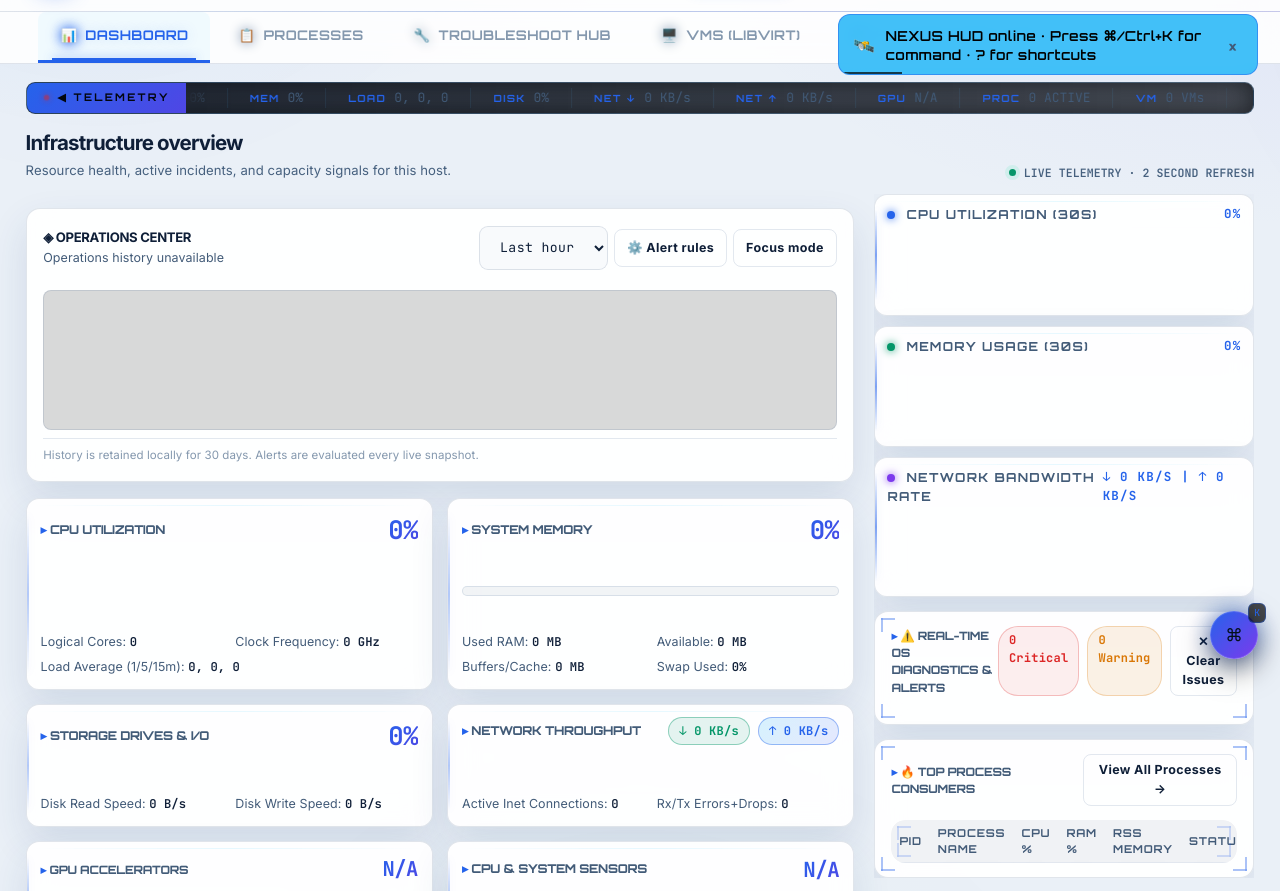
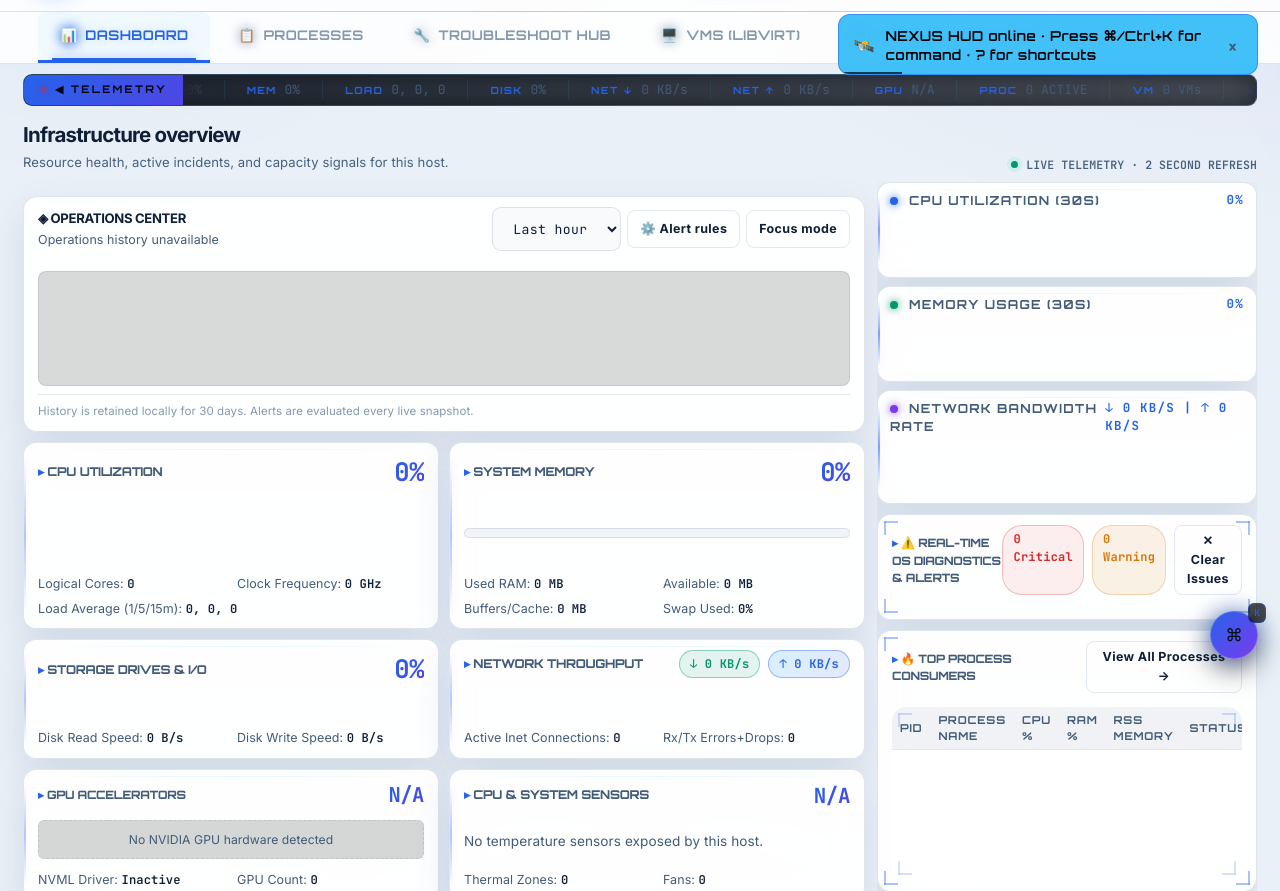
Before and after one commit to mylab12345/Monitor-X, a plain HTML site: page frontend/index.html in a window 1280 px wide. Shown: the part 61-952 px from the top of the page. Drawn offline with Linux system fonts and the light colour scheme; files that its build step writes are made by us from their sources; no server answers; files whose address does not match are found by name.

Commit message:
dashboard: tighten layout spacing and remove all grid gaps without compromising aesthetics
Co-authored-by: arena-agent <297053741+arena-agent@users.noreply.github.com>

```diff
--- a/frontend/css/dashboard-refresh.css
+++ b/frontend/css/dashboard-refresh.css
@@ -55,8 +55,8 @@
 
 /* Full-bleed layout: dashboard spans the entire terminal/system viewport width
    (no 1600px cap) so every panel is visible edge-to-edge at any screen size. */
-.main-content { max-width: none; width: 100%; margin: 0 auto; padding: 18px clamp(14px, 2vw, 32px) 32px; }
-.dashboard-context { display: flex; justify-content: space-between; align-items: end; gap: 20px; margin: 4px 0 24px; }
+.main-content { max-width: none; width: 100%; margin: 0 auto; padding: 10px clamp(12px, 1.8vw, 24px) 16px; }
+.dashboard-context { display: flex; justify-content: space-between; align-items: end; gap: 12px; margin: 0 0 10px; }
 .dashboard-context h2 { font-size: clamp(1.35rem, 2vw, 1.7rem); letter-spacing: -.04em; color: var(--text-main); }
 .dashboard-context p { margin-top: 5px; color: var(--mx-text-soft); font-size: .88rem; }
 .dashboard-context .context-status { display: inline-flex; align-items: center; gap: 8px; color: var(--mx-text-soft); font: 600 .72rem 'JetBrains Mono', monospace; white-space: nowrap; }
@@ -119,7 +119,7 @@
 @media (max-width: 700px) {
     .app-header { min-height: 0; }
     .tab-nav { top: 118px; }
-    .main-content { padding: 20px 14px 36px; }
-    .dashboard-context { align-items: flex-start; flex-direction: column; gap: 8px; margin-bottom: 18px; }
+    .main-content { padding: 12px 10px 20px; }
+    .dashboard-context { align-items: flex-start; flex-direction: column; gap: 6px; margin-bottom: 10px; }
     .dashboard-context .context-status { font-size: .68rem; }
 }
--- a/frontend/css/quality-overrides.css
+++ b/frontend/css/quality-overrides.css
@@ -299,7 +299,7 @@
     max-width: 1600px;
     width: 100%;
     margin: 0 auto;
-    padding: 18px clamp(14px, 2vw, 32px) 32px;
+    padding: 10px clamp(12px, 1.8vw, 24px) 16px;
     transition: max-width 0.3s cubic-bezier(0.4, 0, 0.2, 1);
     flex: 1; /* Fill remaining vertical space so footer sticks to bottom */
 }
@@ -314,30 +314,32 @@
     .dashboard-grid-layout {
         display: grid;
         grid-template-columns: 1fr 380px; /* Fixed sidebar width for consistency */
-        gap: 20px;
-        align-items: start;
+        gap: 12px;
+        align-items: stretch;
         width: 100%;
         /* Fill remaining vertical space so no big empty area at bottom */
-        min-height: calc(100vh - 220px);
+        min-height: calc(100vh - 200px);
     }
 
     .dashboard-main-col {
         display: flex;
         flex-direction: column;
-        gap: 16px;
+        gap: 10px;
         min-width: 0;
+        height: 100%;
     }
 
     .dashboard-side-col {
         display: flex;
         flex-direction: column;
-        gap: 14px;
+        gap: 10px;
         min-width: 0;
+        height: 100%;
         /* Stretch sidebar to fill available height so no big empty gap */
         position: sticky;
-        top: 90px;
-        align-self: start;
-        max-height: calc(100vh - 110px);
+        top: 80px;
+        align-self: stretch;
+        max-height: calc(100vh - 90px);
         overflow-y: auto;
         scrollbar-width: thin;
         scrollbar-color: rgba(148,163,184,0.2) transparent;
@@ -357,23 +359,28 @@
     /* Stack Sparkline Charts vertically when placed in the side column */
     .dashboard-side-col .charts-row {
         grid-template-columns: 1fr;
-        gap: 10px;
+        gap: 8px;
     }
 
     /* Format metrics grid to a clean 2-column configuration inside main column */
     .dashboard-main-col .metrics-grid {
         grid-template-columns: repeat(2, minmax(0, 1fr));
-        gap: 14px;
+        gap: 10px;
+        align-items: stretch;
     }
 
     /* Provide additional vertical space for historical charts to render rich details */
     .dashboard-main-col .ops-chart {
-        height: 140px;
+        height: 115px;
     }
 
-    /* Metric cards: fill their grid cells without excess padding */
+    /* Metric cards: fill their grid cells without excess padding or internal gaps */
     .dashboard-main-col .metric-card {
-        padding: 12px 14px;
+        padding: 10px 14px;
+        display: flex;
+        flex-direction: column;
+        justify-content: space-between;
+        align-self: stretch;
     }
 }
 
@@ -382,7 +389,7 @@
     .dashboard-grid-layout {
         display: flex;
         flex-direction: column;
-        gap: 24px;
+        gap: 14px;
     }
 
     .dashboard-main-col,
@@ -398,15 +405,30 @@
     .top-processes { order: 5; }
 }
 
-/* 4. Fine-Tuning Spacing & Densities for Better Vertical Fit */
+/* 4. Fine-Tuning Spacing & Densities for Better Vertical Fit without Any Gap */
 .metric-card {
-    padding: clamp(12px, 1.2vw, 16px);
+    padding: 10px 14px;
+    display: flex;
+    flex-direction: column;
+    justify-content: space-between;
+    align-self: stretch;
 }
 .chart-card {
-    padding: clamp(10px, 1vw, 14px);
+    padding: 8px 12px;
+    display: flex;
+    flex-direction: column;
+    justify-content: space-between;
 }
 .operations-center {
-    padding: clamp(14px, 1.3vw, 18px);
+    padding: 10px 14px;
+}
+
+#system-card,
+.system-metadata-card {
+    grid-column: 1 / -1 !important; /* Always span full width so there is NEVER an empty cell/gap in the metrics grid */
+    width: 100%;
+    min-width: 0;
+    align-self: stretch;
 }
 
 /* 5. Sizing polish — every dashboard option fits its panel, no clipping.
@@ -538,18 +560,25 @@
     box-shadow: none;
 }
 
-/* Keep sparkline cards compact in the side column: header + 60px canvas. */
+/* Keep sparkline cards compact in the side column without any gap. */
 .dashboard-side-col .chart-card {
-    padding: 10px 12px;
+    padding: 8px 12px;
+    display: flex;
+    flex-direction: column;
+    justify-content: space-between;
 }
 .dashboard-side-col .chart-header {
     margin-bottom: 4px;
     font-size: 0.78rem;
 }
+.dashboard-side-col .chart-card canvas {
+    max-height: 55px;
+    width: 100% !important;
+}
 
 /* Issues panel and top-processes in sidebar: reduce padding to fit more content */
 .dashboard-side-col .issues-panel {
-    padding: 14px 16px;
+    padding: 10px 14px;
 }
 .dashboard-side-col .issues-list {
     margin-top: 8px;
@@ -560,7 +589,14 @@
     font-size: 0.8rem;
 }
 .dashboard-side-col .top-processes {
-    padding: 14px 16px;
+    padding: 10px 14px;
+    flex: 1 1 auto;
+    display: flex;
+    flex-direction: column;
+    justify-content: space-between;
+}
+.dashboard-side-col .top-processes .table-container {
+    flex: 1 1 auto;
 }
 .dashboard-side-col .top-processes .data-table {
     font-size: 0.76rem;
@@ -570,9 +606,9 @@
     padding: 5px 8px;
 }
 
-/* Tighter context strip so the operations center starts higher on screen. */
+/* Tighter context strip so the operations center starts higher on screen without any gap. */
 .dashboard-context {
-    margin: 0 0 14px;
+    margin: 0 0 10px !important;
     padding: 0;
 }
 .dashboard-context h2 {
@@ -602,10 +638,10 @@
     .dashboard-side-col .charts-row,
     .dashboard-side-col .issues-panel,
     .dashboard-side-col .top-processes {
-        margin-bottom: 24px;
+        margin-bottom: 14px;
     }
     .dashboard-main-col .metrics-grid {
-        margin-bottom: 24px;
+        margin-bottom: 14px;
     }
 }
 
@@ -618,8 +654,8 @@
 /*  state + each GPU row tight.                                               */
 /* ========================================================================== */
 #gpu-card {
-    align-self: start;              /* don’t stretch to tall neighbor */
-    justify-content: flex-start;    /* no extra space-between distribution */
+    align-self: stretch;            /* match neighbor row height perfectly with zero gap */
+    justify-content: space-between; /* distribute content cleanly */
     min-width: 0;
 }
 #gpu-card .card-header {
--- a/frontend/index.html
+++ b/frontend/index.html
@@ -247,6 +247,10 @@
                                 </div>
                                 <div id="gpu-content">
                                     <p class="no-data">No NVIDIA GPU hardware detected</p>
+                                </div>
+                                <div class="card-footer-grid" id="gpu-footer">
+                                    <div>NVML Driver: <b id="gpu-driver-status">Inactive</b></div>
+                                    <div>GPU Count: <b id="gpu-count-val">0</b></div>
                                 </div>
                             </div>
 
```
Also changed, not shown: frontend/js/app.js.
